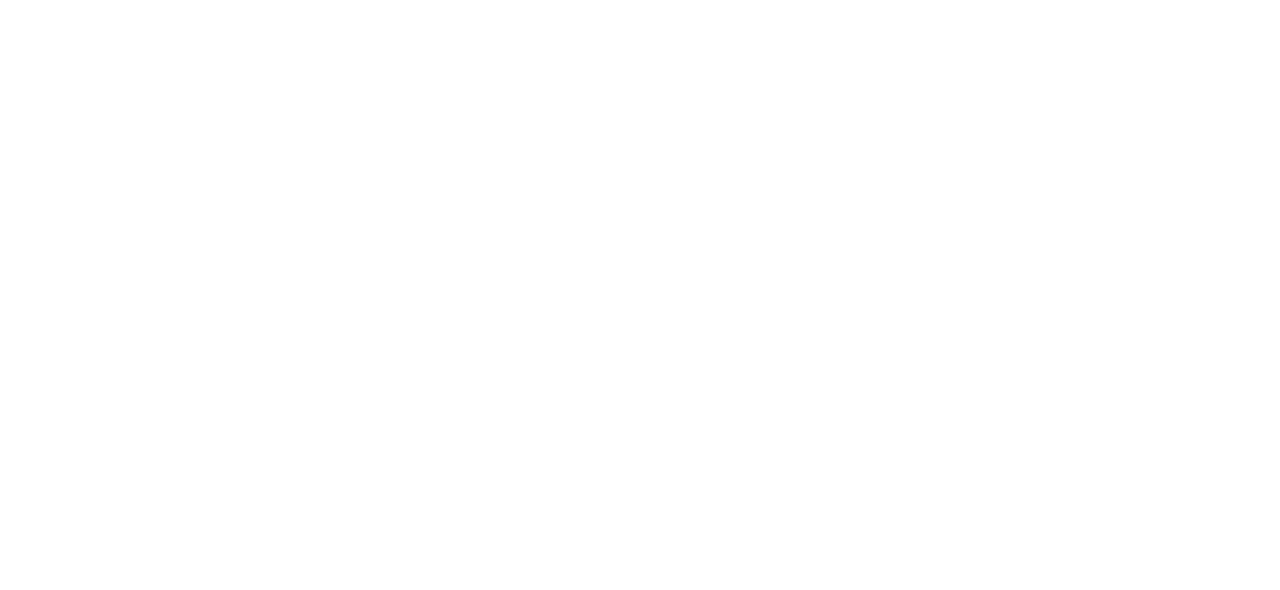
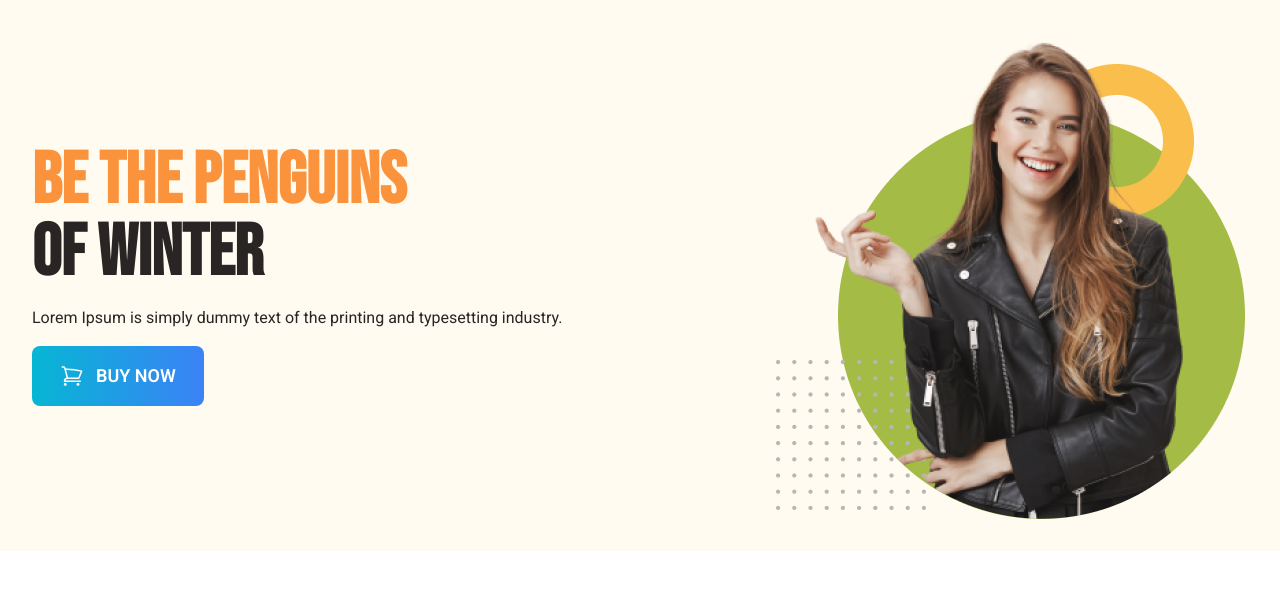
Before and after one commit to akhlas789/penguin-fashion, a plain HTML site: page index.html in a window 1280 px wide. Drawn offline with nearby package versions, Linux system fonts and the light colour scheme.

Commit message:
main section complite

```diff
--- a/index.html
+++ b/index.html
@@ -1,11 +1,64 @@
 <!DOCTYPE html>
 <html lang="en">
-<head>
-    <meta charset="UTF-8">
-    <meta name="viewport" content="width=device-width, initial-scale=1.0">
+  <head>
+    <meta charset="UTF-8" />
+    <meta name="viewport" content="width=device-width, initial-scale=1.0" />
     <title>penguin-fashion</title>
-</head>
-<body>
+    <script src="https://cdn.tailwindcss.com"></script>
+    <style>
+      @import url("https://fonts.googleapis.com/css2?family=Bebas+Neue&family=Roboto:ital,wght@0,100..900;1,100..900&display=swap");
+      .font-bebas-neue{
+        font-family: "Bebas Neue", sans-serif;
+      }
+      .font-roboto{
+        font-family: "Roboto", sans-serif;
+      }
+    </style>
+  </head>
+  <body class="font-roboto">
+    <header class="bg-[#fffbf0]">
+      <nav></nav>
+      <div
+        class="md:flex justify-between items-center max-w-7xl mx-auto px-4 py-8 md:px-8"
+      >
+        <div>
+          <h1 class="md:text-7xl font-semibold uppercase mb-4 font-bebas-neue text-4xl text-stone-800">
+            <span class="text-orange-400">Be the Penguins</span>
+            <br />
+            <span class="text-stone-800">of Winter</span>
+          </h1>
+          <p class="text-stone-800 mb-4">
+            Lorem Ipsum is simply dummy text of the printing and typesetting
+            industry.
+          </p>
+          <button
+            class="bg-green-500 py-4 px-7 font-semibold rounded-lg text-lg flex items-center text-white bg-gradient-to-r from-cyan-500 to-blue-500 hover:from-cyan-600 hover:to-blue-600 transition duration-300 ease-in-out"
+          >
+            <svg
+              xmlns="http://www.w3.org/2000/svg"
+              fill="none"
+              viewBox="0 0 24 24"
+              stroke-width="1.5"
+              stroke="currentColor"
+              class="size-6 text-white"
+            >
+              <path
+                stroke-linecap="round"
+                stroke-linejoin="round"
+                d="M2.25 3h1.386c.51 0 .955.343 1.087.835l.383 1.437M7.5 14.25a3 3 0 0 0-3 3h15.75m-12.75-3h11.218c1.121-2.3 2.1-4.684 2.924-7.138a60.114 60.114 0 0 0-16.536-1.84M7.5 14.25 5.106 5.272M6 20.25a.75.75 0 1 1-1.5 0 .75.75 0 0 1 1.5 0Zm12.75 0a.75.75 0 1 1-1.5 0 .75.75 0 0 1 1.5 0Z"
+              />
+            </svg>
+            <span class="ml-3">BUY NOW</span>
+          </button>
+        </div>
+        <div>
+          <img src="./images/model.png" alt="" />
+        </div>
+      </div>
+    </header>
 
-</body>
+    <main></main>
+
+    <footer></footer>
+  </body>
 </html>
--- /dev/null
+++ b/tailwind.config.js
@@ -0,0 +1,8 @@
+/** @type {import('tailwindcss').Config} */
+export default {
+  content: ["./src/**/*.{html,js}"],
+  theme: {
+    extend: {},
+  },
+  plugins: [],
+};
```
